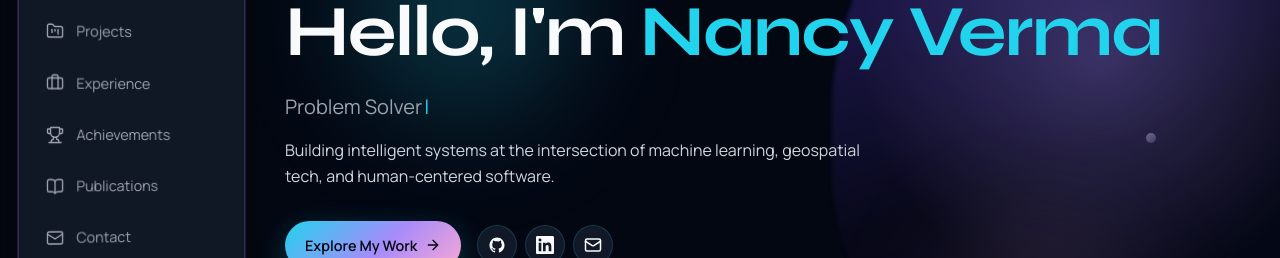
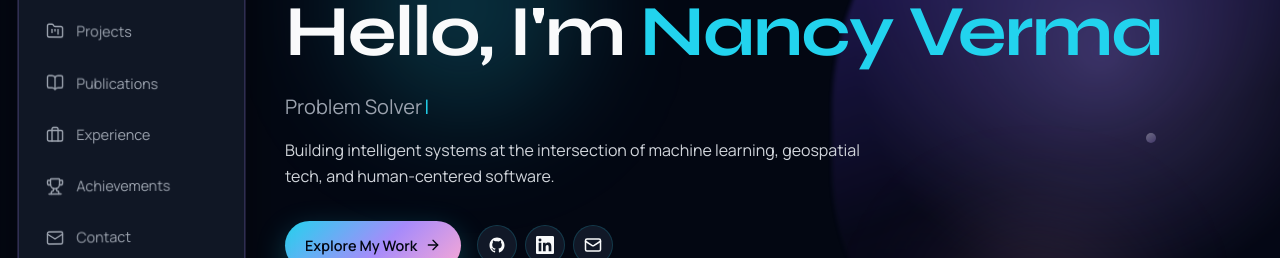
Before and after one commit to Nancy20052020/Portfolio_Nancy, a Next.js app: page / in a window 1280 px wide. Shown: the part 264-522 px from the top of the page. Built offline with nearby package versions, Linux system fonts and the light colour scheme.

Commit message:
Move Publications under Projects in sidebar
Reorder nav so Publications sits directly after Projects.

Co-authored-by: Nancy20052020 <Nancy20052020@users.noreply.github.com>

```diff
--- a/src/data/content.ts
+++ b/src/data/content.ts
@@ -102,9 +102,9 @@ export const navItems = [
   { id: "about", label: "About", href: "/about" },
   { id: "skills", label: "Skills", href: "/skills" },
   { id: "projects", label: "Projects", href: "/projects" },
+  { id: "publications", label: "Publications", href: "/publications" },
   { id: "experience", label: "Experience", href: "/experience" },
   { id: "achievements", label: "Achievements", href: "/achievements" },
-  { id: "publications", label: "Publications", href: "/publications" },
   { id: "contact", label: "Contact", href: "/contact" },
 ] as const;
 
```
